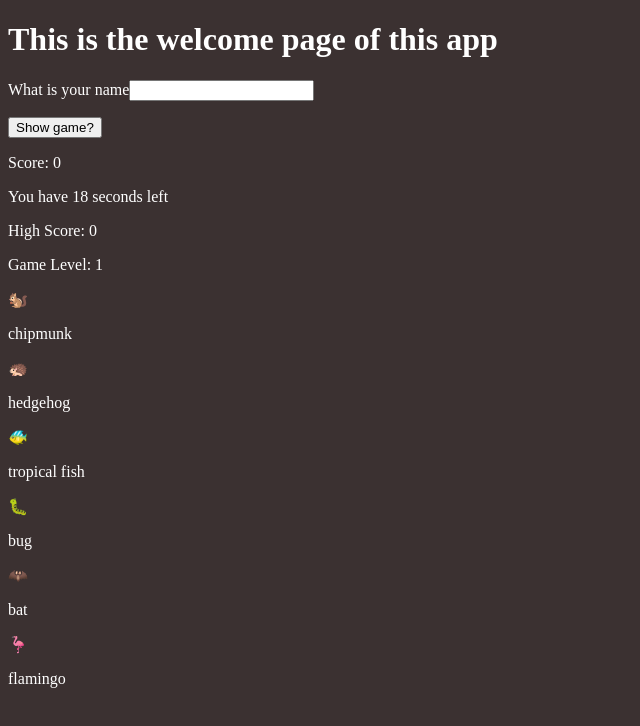
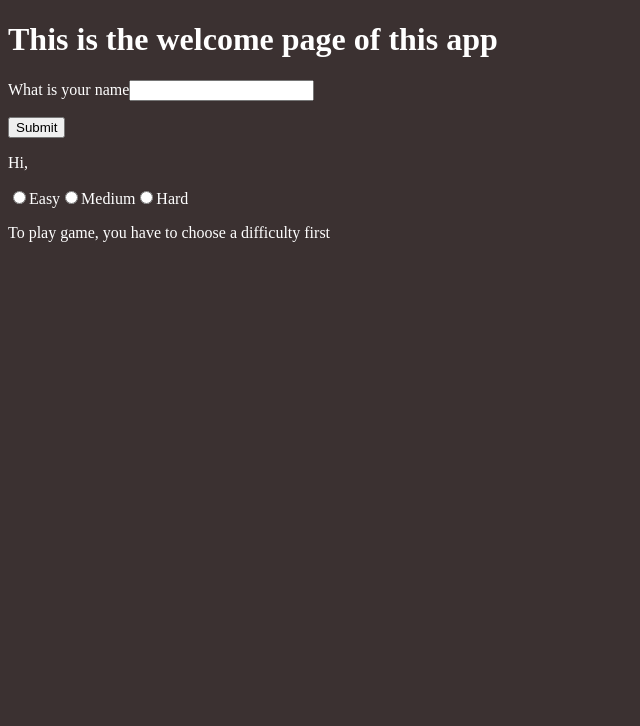
Before and after one commit to Godwin57/Memory-tester, a React (Vite) app: page / in a window 1280 px wide. Shown: the top 726 px of the page, without its empty margins (0-640 px from the left). Built offline with nearby package versions, Linux system fonts and the light colour scheme.

Commit message:
Implementing the choosing of game level functionality

```diff
--- a/src/App.jsx
+++ b/src/App.jsx
@@ -6,7 +6,6 @@ import SelectDifficulty from "./components/SelectDifficulty";
 import {animalEmojis} from "./assets/Emojis";
 
 function App() {
-    const [showGame, setShowGame] = useState(false);
     const [name, setName] = useState('');
     const [difficulty, setDifficulty] = useState('');
     const [score, setScore] = useState(0);
@@ -14,13 +13,10 @@ function App() {
 
     return (
         <>
-            <WelcomePage setShowGame={setShowGame} name={name} setName={setName}/>
-            {/* {!showGame?
-                <SelectDifficulty difficulty={difficulty} name={name} setDifficulty={setDifficulty}/>:
-                <DisplayGame animalEmojis={animalEmojis}/>
-            } */}
+            <WelcomePage name={name} setName={setName}/>
+            <SelectDifficulty difficulty={difficulty} name={name} setDifficulty={setDifficulty}/>
             <DisplayGame animalEmojis={animalEmojis} score={score} setScore={setScore}
-                highScore={highScore} setHighScore={setHighScore}/>
+                highScore={highScore} setHighScore={setHighScore} difficulty={difficulty}/>
         </>
     );
 }
--- a/src/components/DisplayGame.jsx
+++ b/src/components/DisplayGame.jsx
@@ -3,7 +3,7 @@ import { useState, useEffect } from "react";
 import { shuffleArray } from "./gameLogic";
 import { PerLevelFeatures } from "./gameLogic";
 
-function DisplayGame({animalEmojis, score, setScore, highScore, setHighScore}) {
+function DisplayGame({animalEmojis, score, setScore, highScore, setHighScore, difficulty}) {
     const {easy, medium, hard} = Difficulty;
     const {getCardNumberPerLevel, getGameTimePerLevel} = PerLevelFeatures;
     const [animals, setAnimals] = useState([]);
@@ -15,11 +15,21 @@ function DisplayGame({animalEmojis, score, setScore, highScore, setHighScore}) {
     const [timePerLevel, setTimePerLevel] = useState(0);
 
     useEffect(() => {
-        setTimePerLevel(() => getGameTimePerLevel(gameLevel, 'easy'))
+        setTimePerLevel(() => getGameTimePerLevel(gameLevel, difficulty))
     }, [gameLevel])
 
     useEffect(() => {
+        switch(difficulty){
+            case 'easy':
                 setAnimals(() => easy(animalEmojis, getCardNumberPerLevel(gameLevel)));
+                break;
+            case 'medium':
+                setAnimals(() => medium(animalEmojis, getCardNumberPerLevel(gameLevel)));
+                break;
+            case 'hard':
+                setAnimals(() => hard(animalEmojis, getCardNumberPerLevel(gameLevel)));
+                break;
+        }
     }, [finishedLevel])
 
     useEffect(() => {
@@ -59,7 +69,7 @@ function DisplayGame({animalEmojis, score, setScore, highScore, setHighScore}) {
     }
 
     return (
-        <>
+        <>  {difficulty !== ''? <div>
                 <p>Score: {score}</p>
                 <p>You have {timePerLevel} seconds left</p>
                 <p>High Score: {highScore}</p>
@@ -71,6 +81,11 @@ function DisplayGame({animalEmojis, score, setScore, highScore, setHighScore}) {
                     </div>
                 )}
                 </div>
+            </div> :
+            <div>
+                <p>To play game, you have to choose a difficulty first</p>
+            </div>
+            }
         </>
     );
 }
--- a/src/components/WelcomePage.jsx
+++ b/src/components/WelcomePage.jsx
@@ -1,10 +1,9 @@
-function WelcomePage({setShowGame, name, setName}) {
+function WelcomePage({name, setName}) {
     const handleClick = () => {
         if (!name) {
             alert("Please enter your name");
             return;
         }
-        setShowGame(true);
     }
 
     return (
@@ -14,7 +13,8 @@ function WelcomePage({setShowGame, name, setName}) {
             <p>What is your name
                 <input type="text" value={name} onChange={e => setName(e.target.value)} />
             </p>
-            <button onClick={() => handleClick()}>Show game?</button>
+            {/* This button should contain a link. It'd be implemented when I learn routing */}
+            <button onClick={() => handleClick()}>Submit</button>
         </>
     );
 }
```
Lines whose indentation alone changed are shown as unchanged.
